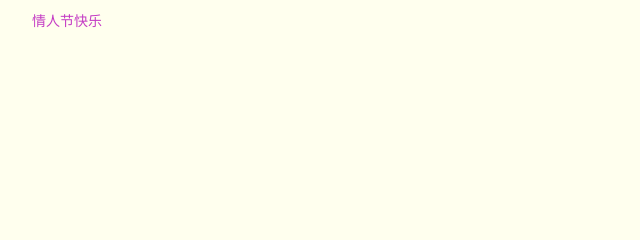
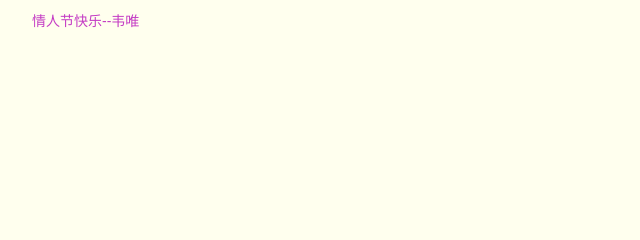
Before and after one commit to zhaoguoying/zhaoguoying.github.io, a plain HTML site: page index.html in a window 1280 px wide. Shown: the top 240 px of the page, 58-698 px from the left. Drawn offline with Linux system fonts and the light colour scheme.

Commit message:
Update index.html

```diff
--- a/index.html
+++ b/index.html
@@ -54,7 +54,7 @@
 				<span><font color="#666666">我们相识已经是</font></span>
 				<div id="clock"></div>
 			</div>
-			<span><font color="#C43CC4">情人节快乐</font></span>
+			<span><font color="#C43CC4">情人节快乐--韦唯</font></span>
 			<canvas id="canvas" width="1100" height="680"></canvas>
 		</div>
 	</div>
```
